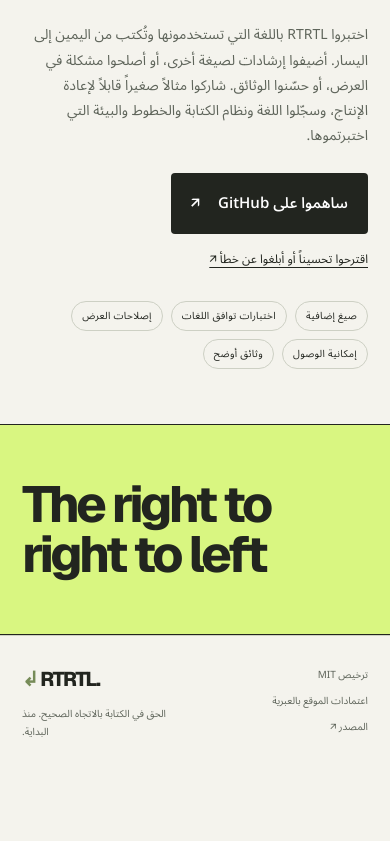
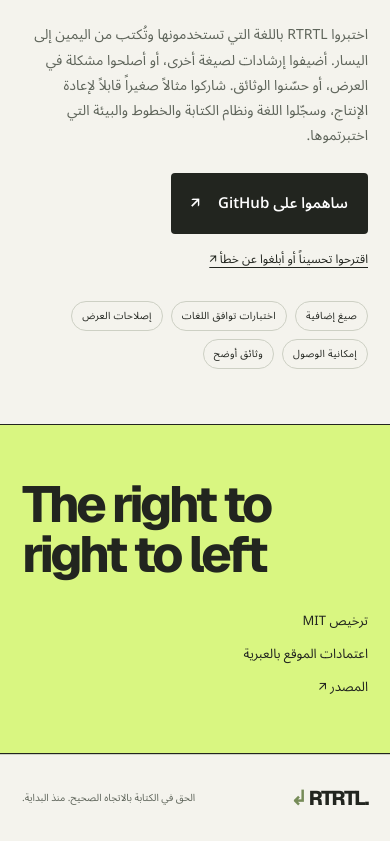
Before and after one commit to OriAshkenazi/RTRTL, a website: page docs/ar/index.html in a window 390 px wide. Shown: the part 4403-5244 px from the top of the page. Before the commit the page ends 5169 px from the top, so only its background shows below. Drawn offline with Linux system fonts and the light colour scheme.

Commit message:
Move stacked site links into the closing statement section

```diff
--- a/docs/ar/index.html
+++ b/docs/ar/index.html
@@ -24,7 +24,7 @@
   <link rel="icon" href="../assets/favicon.svg?v=0.2.10" type="image/svg+xml">
   <link rel="preload" href="../assets/fonts/Geist.ttf" as="font" type="font/ttf" crossorigin>
   <link rel="preload" href="../assets/fonts/NotoSansArabic.ttf" as="font" type="font/ttf" crossorigin>
-  <link rel="stylesheet" href="../assets/style.css?v=0.2.10">
+  <link rel="stylesheet" href="../assets/style.css?v=0.2.11">
   <link rel="stylesheet" href="../assets/language-picker.css?v=0.1.1">
   <script src="../assets/language-picker.js?v=0.1.2" defer></script>
   <style>html[lang="ar"] body{font-family:Arabic,Geist,sans-serif;line-height:1.8}html[lang="ar"] h1,html[lang="ar"] h2,html[lang="ar"] h3{letter-spacing:0;line-height:1.35}html[lang="ar"] .logo,html[lang="ar"] .repo-link{font-family:Geist,sans-serif}html[lang="ar"] .eyebrow,html[lang="ar"] .section-index,html[lang="ar"] .tiny-label,html[lang="ar"] .direction-strip{letter-spacing:0}html[lang="ar"] bdi{white-space:nowrap}html[lang="ar"] .arabic{font-family:Arabic,Geist,sans-serif}html[lang="ar"] .direction-strip span:nth-child(2){font-family:inherit}html[lang="ar"] .contribute-arrow{transform:scaleX(-1)}@media(max-width:700px){html[lang="ar"] .hero h1{font-size:clamp(40px,10vw,66px)}html[lang="ar"] .header-links{gap:10px}html[lang="ar"] .header nav{gap:10px}}</style>
@@ -92,10 +92,10 @@
 
   <section id="contribute" class="contribute wrap" aria-labelledby="contribute-title"><span class="section-index">05 / ساعدوا في تحسين <bdi dir="ltr">RTRTL</bdi></span><div class="contribute-heading"><h2 id="contribute-title">شاركوا خبرتكم.<br>ساعدونا على <span>التحسّن.</span></h2><span class="contribute-arrow" aria-hidden="true">↖</span></div><div class="contribute-bottom"><p>اختبروا <bdi dir="ltr">RTRTL</bdi> باللغة التي تستخدمونها وتُكتب من اليمين إلى اليسار. أضيفوا إرشادات لصيغة أخرى، أو أصلحوا مشكلة في العرض، أو حسّنوا الوثائق. شاركوا مثالاً صغيراً قابلاً لإعادة الإنتاج، وسجّلوا اللغة ونظام الكتابة والخطوط والبيئة التي اختبرتموها.</p><div><a class="button button-dark" href="https://github.com/OriAshkenazi/RTRTL/blob/main/CONTRIBUTING.md" target="_blank" rel="noopener noreferrer"><span>ساهموا على <bdi dir="ltr">GitHub</bdi></span> <span aria-hidden="true">↗</span></a><a class="issue-link" href="https://github.com/OriAshkenazi/RTRTL/issues/new/choose" target="_blank" rel="noopener noreferrer">اقترحوا تحسيناً أو أبلغوا عن خطأ ↗</a></div></div><div class="contribution-tags"><span>صيغ إضافية</span><span>اختبارات توافق اللغات</span><span>إصلاحات العرض</span><span>إمكانية الوصول</span><span>وثائق أوضح</span></div></section>
   <section id="direction-statement" class="direction-statement" aria-labelledby="direction-statement-title">
-    <div class="wrap"><h2 id="direction-statement-title" lang="en" dir="ltr">The right to <span>right to left</span></h2></div>
+    <div class="wrap"><h2 id="direction-statement-title" lang="en" dir="ltr">The right to <span>right to left</span></h2><nav class="statement-links" dir="rtl" aria-label="روابط الموقع"><a href="https://github.com/OriAshkenazi/RTRTL/blob/main/LICENSE" target="_blank" rel="noopener noreferrer">ترخيص <bdi dir="ltr">MIT</bdi></a><a href="../he/credits.html">اعتمادات الموقع بالعبرية</a><a href="https://github.com/OriAshkenazi/RTRTL" target="_blank" rel="noopener noreferrer">المصدر ↗</a></nav></div>
   </section>
 </main>
-<footer class="footer wrap"><a class="logo" href="./" dir="ltr"><span class="logo-arrow" aria-hidden="true">↲</span> RTRTL.</a><span>الحق في الكتابة بالاتجاه الصحيح. منذ البداية.</span><div><a href="https://github.com/OriAshkenazi/RTRTL/blob/main/LICENSE" target="_blank" rel="noopener noreferrer">ترخيص <bdi dir="ltr">MIT</bdi></a><a href="../he/credits.html">اعتمادات الموقع بالعبرية</a><a href="https://github.com/OriAshkenazi/RTRTL" target="_blank" rel="noopener noreferrer">المصدر ↗</a></div></footer>
+<footer class="footer wrap"><a class="logo" href="./" dir="ltr"><span class="logo-arrow" aria-hidden="true">↲</span> RTRTL.</a><span>الحق في الكتابة بالاتجاه الصحيح. منذ البداية.</span></footer>
 <script defer src="../assets/analytics.js"></script>
 </body>
 </html>
--- a/docs/assets/style.css
+++ b/docs/assets/style.css
@@ -156,12 +156,12 @@ html[dir=rtl] .hero-actions .button,html[dir=rtl] .hero-actions .micro{direction
 .direction-statement h2[lang=en]{font-family:Geist,sans-serif;font-size:clamp(40px,13vw,185px);font-weight:750;line-height:.98;letter-spacing:-.065em;text-align:left;overflow-wrap:normal}
 .direction-statement h2 span{display:block}
 
-/* Footer links sit opposite their former position, stacked in reading order. */
-.footer{display:grid;grid-template-columns:1fr auto 1fr;grid-template-areas:"links tagline brand";align-items:center}
-.footer>.logo{grid-area:brand;justify-self:end}
-.footer>span{grid-area:tagline;text-align:center}
-.footer>div{grid-area:links;display:flex;flex-direction:column;align-items:flex-start;justify-self:start;gap:8px;inline-size:auto}
+/* The closing statement pairs the motto with stacked site links. */
+.direction-statement>.wrap{display:grid;direction:ltr;grid-template-columns:minmax(0,1fr) max-content;align-items:end;gap:40px}
+.direction-statement h2[lang=en]{font-size:clamp(40px,11vw,165px);min-inline-size:0}
+.statement-links{display:flex;flex-direction:column;align-items:flex-start;gap:12px;font-size:13px;line-height:1.6;padding-block-end:6px}
 @media(max-width:700px){
-  .footer{grid-template-columns:minmax(0,1fr) minmax(0,1fr);grid-template-areas:"links brand" "links tagline";column-gap:24px;row-gap:8px}
-  .footer>span{text-align:end;align-self:start}
+  .direction-statement>.wrap{grid-template-columns:minmax(0,1fr);gap:32px}
+  .direction-statement h2[lang=en]{font-size:clamp(40px,13vw,90px)}
+  .statement-links{justify-self:end;padding:0}
 }
```
Also changed, not shown: docs/he/index.html (+3 -3 lines), docs/index.html (+3 -3 lines).
